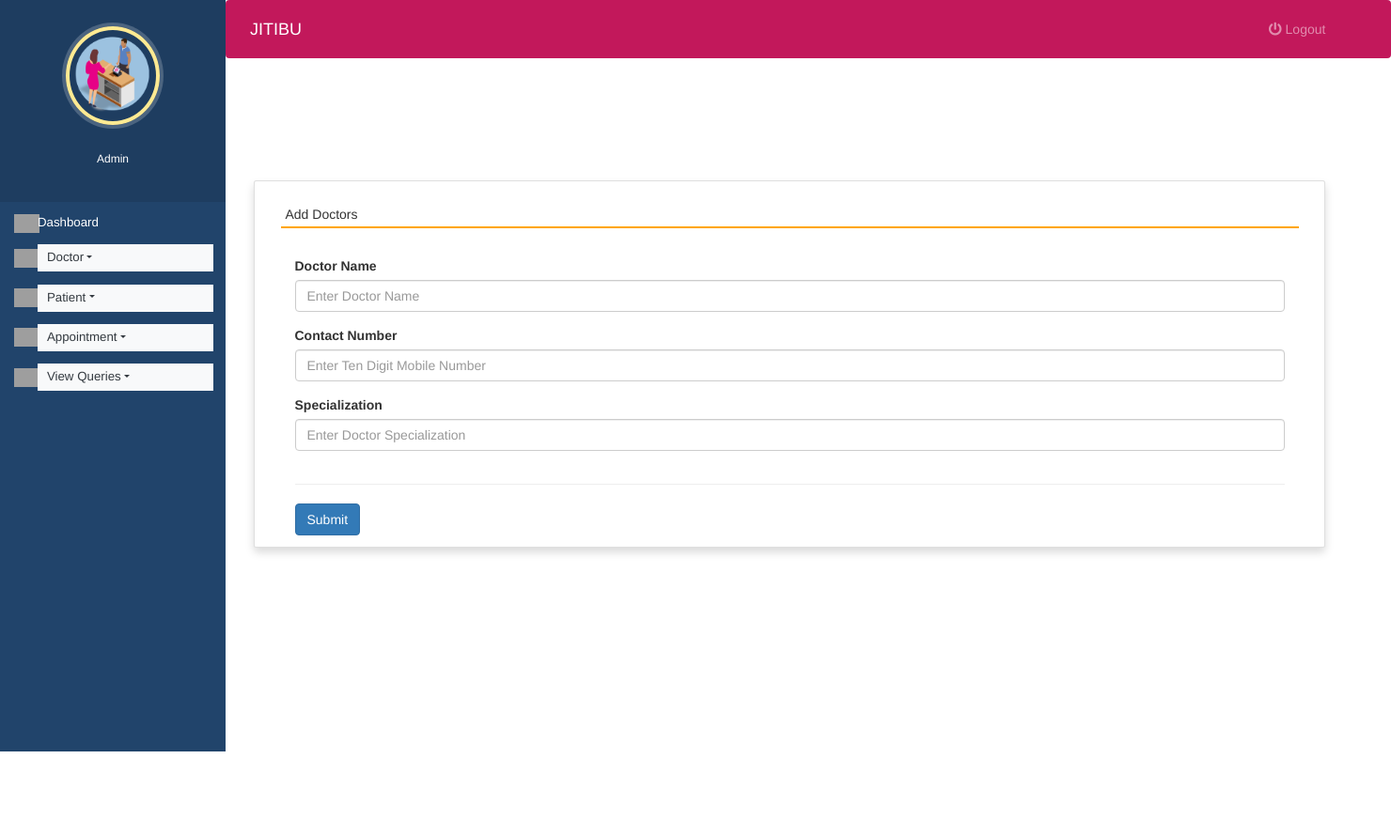
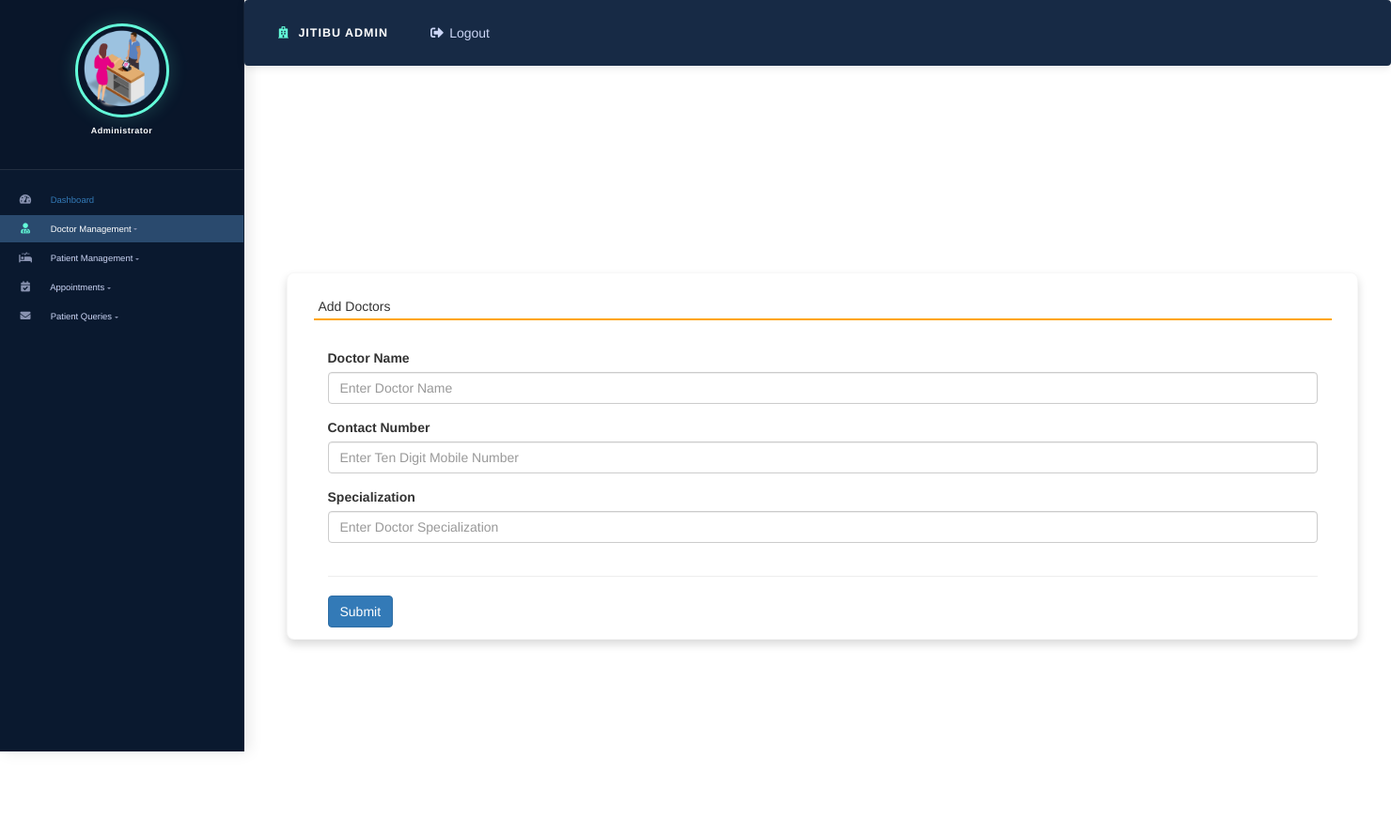
Before and after one commit to gatuu-14/jitibu, a Django app: page /add_doctor in a window 1480 px wide. Shown: the whole page at 94% size. Before the commit the page ends 800 px from the top, so only its background shows below. Run offline with Django 5.2, Linux system fonts and the light colour scheme; a user stored in the database is signed in; some libraries are stand-ins or nearby versions; grey boxes are pictures that could not be loaded.

Commit message:
modified the theme of the website in navbar_html

```diff
--- a/tuponye/templates/admin_nav.html
+++ b/tuponye/templates/admin_nav.html
@@ -4,284 +4,439 @@
 
 <head>
   <meta charset="UTF-8">
+  <meta name="viewport" content="width=device-width, initial-scale=1.0">
+  <title>{% block title %}JITIBU Admin{% endblock %}</title>
+
+  <!-- Bootstrap CSS -->
   <link rel="stylesheet" href="https://stackpath.bootstrapcdn.com/bootstrap/4.3.1/css/bootstrap.min.css">
-  <link rel="stylesheet" href="https://maxcdn.bootstrapcdn.com/font-awesome/4.7.0/css/font-awesome.min.css">
-  <script src="https://ajax.googleapis.com/ajax/libs/jquery/3.3.1/jquery.min.js"></script>
-  <script src="https://cdnjs.cloudflare.com/ajax/libs/popper.js/1.14.7/umd/popper.min.js"></script>
-  <script src="https://stackpath.bootstrapcdn.com/bootstrap/4.3.1/js/bootstrap.min.js"></script>
+  <!-- Font Awesome -->
+  <link rel="stylesheet" href="https://cdnjs.cloudflare.com/ajax/libs/font-awesome/5.15.4/css/all.min.css">
+  <!-- Google Fonts -->
+  <link href="https://fonts.googleapis.com/css2?family=Open+Sans:wght@300;400;600;700&display=swap" rel="stylesheet">
 
-
+  <!-- Custom CSS -->
   <link rel="stylesheet" href="{% static 'style.css' %}">
 
+  <style>
+    :root {
+      --primary-dark: #0A192F;       /* Navy blue */
+      --primary-blue: #172A45;       /* Dark blue */
+      --secondary-blue: #2A4A6E;     /* Medium blue */
+      --light-blue: #64FFDA;         /* Teal accent */
+      --text-white: #FFFFFF;         /* Pure white */
+      --text-light: #CCD6F6;         /* Light gray-blue */
+      --text-muted: #8892B0;        /* Muted text */
+      --hover-blue: #1E3A8A;        /* Hover state */
+    }
 
-  <style media="screen">
-    a:link {
+    body {
+      font-family: 'Open Sans', sans-serif;
+      background-color: #F8FAFC;
+      color: #333;
+      padding-left: 260px;
+      min-height: 100vh;
+    }
+
+    a {
+      color: var(--text-light);
+      text-decoration: none;
+      transition: all 0.2s ease;
+    }
+
+    a:hover {
+      color: var(--light-blue);
       text-decoration: none;
     }
 
-    a {
-      color: white;
+    /* ========== SIDEBAR ========== */
+    .menu {
+      background: var(--primary-dark);
+      height: 100vh;
+      width: 260px;
+      position: fixed;
+      top: 0;
+      left: 0;
+      z-index: 1000;
+      box-shadow: 4px 0 15px rgba(0, 0, 0, 0.1);
+      border-right: 1px solid rgba(255, 255, 255, 0.05);
+      overflow-y: auto;
     }
 
-    a:hover {
-      color: white;
+    .menu .avatar {
+      padding: 2.5rem 0;
+      text-align: center;
+      border-bottom: 1px solid rgba(255, 255, 255, 0.1);
     }
 
-    body {
-
-      padding-left: 240px;
-    }
-    main {
-      position: relative;
-      height: 100vh;
+    .menu .avatar img {
+      width: 100px;
+      height: 100px;
+      border-radius: 50%;
+      object-fit: cover;
+      border: 3px solid var(--light-blue);
+      box-shadow: 0 0 20px rgba(100, 255, 218, 0.2);
     }
 
-    .menu {
-      background: #21446B;
-      height: 100vh;
-      width: 240px;
-      position: fixed;
-      top: 0px;
-      left: 0;
-      z-index: 5;
-      outline: none;
+    .menu .avatar h6 {
+      color: var(--text-white);
+      margin-top: 1rem;
+      font-weight: 600;
+      font-size: 0.9rem;
+      letter-spacing: 0.5px;
     }
-    .menu .avatar {
-      background: rgba(0, 0, 0, 0.1);
-      padding: 2em 0.5em;
-      text-align: center;
-    }
-    .menu .avatar img {
-      width: 100px;
-      border-radius: 50%;
-      overflow: hidden;
-      border: 4px solid #ffea92;
-      box-shadow: 0 0 0 4px rgba(255, 255, 255, 0.2);
-    }
-    .menu .avatar h2 {
-      font-weight: normal;
-      margin-bottom: 0;
-    }
+
     .menu ul {
       list-style: none;
-      padding: 0.5em 0;
+      padding: 1.5rem 0;
       margin: 0;
     }
+
     .menu ul li {
-      padding: 0.5em 1em 0.5em 3em;
-      font-size: 0.95em;
-      font-weight: regular;
-      background-repeat: no-repeat;
-      background-position: left 15px center;
-      background-size: auto 20px;
-      transition: all 0.15s linear;
+      padding: 0.75rem 1.5rem;
+      font-size: 0.95rem;
+      font-weight: 500;
+      color: var(--text-light);
+      position: relative;
+      transition: all 0.2s ease;
       cursor: pointer;
+      margin: 0.25rem 0;
     }
-    .menu ul li.icon-dashboard {
-      background-image: url("http://www.entypo.com/images//gauge.svg");
-    }
-    .menu ul li.icon-customers {
-      background-image: url("http://www.entypo.com/images//briefcase.svg");
-    }
-    .menu ul li.icon-users {
-      background-image: url("http://www.entypo.com/images//users.svg");
-    }
-    .menu ul li.icon-calendar {
-      background-image: url("http://www.entypo.com/images//calendar.svg");
+
+    .menu ul li i {
+      width: 24px;
+      text-align: center;
+      margin-right: 12px;
+      font-size: 1.1rem;
+      color: var(--text-muted);
     }
 
     .menu ul li:hover {
-      background-color: rgba(0, 0, 0, 0.1);
+      background: var(--hover-blue);
+      color: var(--text-white);
     }
-    .menu ul li:focus {
-      outline: none;
+
+    .menu ul li:hover i {
+      color: var(--light-blue);
     }
-    @media screen and (max-width: 900px) and (min-width: 400px) {
-      body {
-        padding-left: 90px;
-      }
-      .menu {
-        width: 90px;
-      }
-      .menu .avatar {
-        padding: 0.5em;
-        position: relative;
-      }
-      .menu .avatar img {
-        width: 60px;
-      }
-      .menu .avatar h2 {
-        opacity: 0;
-        position: absolute;
-        top: 50%;
-        left: 100px;
-        margin: 0;
-        min-width: 200px;
-        border-radius: 4px;
-        background: rgba(0, 0, 0, 0.4);
-        transform: translate3d(-20px, -50%, 0);
-        transition: all 0.15s ease-in-out;
-      }
-      .menu .avatar:hover h2 {
-        opacity: 1;
-        transform: translate3d(0px, -50%, 0);
-      }
-      .menu ul li {
-        height: 60px;
-        background-position: center center;
-        background-size: 30px auto;
-        position: relative;
-      }
-      .menu ul li span {
-        opacity: 0;
-        position: absolute;
-        background: rgba(0, 0, 0, 0.5);
-        padding: 0.2em 0.5em;
-        border-radius: 4px;
-        top: 50%;
-        left: 80px;
-        transform: translate3d(-15px, -50%, 0);
-        transition: all 0.15s ease-in-out;
-      }
-      .menu ul li span:before {
-        content: '';
-        width: 0;
-        height: 0;
-        position: absolute;
-        top: 50%;
-        left: -5px;
-        border-top: 5px solid transparent;
-        border-bottom: 5px solid transparent;
-        border-right: 5px solid rgba(0, 0, 0, 0.5);
-        transform: translateY(-50%);
-      }
-      .menu ul li:hover span {
-        opacity: 1;
-        transform: translate3d(0px, -50%, 0);
-      }
+
+    .menu ul li.active {
+      background: var(--secondary-blue);
+      color: var(--text-white);
     }
-    @media screen and (max-width: 400px) {
+
+    .menu ul li.active i {
+      color: var(--light-blue);
+    }
+
+    /* ========== DROPDOWN MENUS ========== */
+    .dropdown-toggle::after {
+      display: inline-block;
+      margin-left: auto;
+      vertical-align: middle;
+      color: var(--text-muted);
+      transition: transform 0.2s;
+    }
+
+    .show .dropdown-toggle::after {
+      transform: rotate(180deg);
+    }
+
+    .dropdown-menu {
+      background: var(--primary-blue);
+      border: none;
+      border-radius: 0;
+      padding: 0;
+      margin: 0;
+      box-shadow: 0 5px 15px rgba(0, 0, 0, 0.2);
+      border-left: 3px solid var(--light-blue);
+    }
+
+    .dropdown-item {
+      color: var(--text-light);
+      padding: 0.75rem 1.5rem 0.75rem 3rem;
+      font-size: 0.9rem;
+      font-weight: 400;
+      transition: all 0.2s;
+      border-left: 3px solid transparent;
+    }
+
+    .dropdown-item:hover,
+    .dropdown-item:focus {
+      background: var(--hover-blue);
+      color: var(--text-white);
+      border-left: 3px solid var(--light-blue);
+    }
+
+    .dropdown-item.active {
+      background: var(--secondary-blue);
+      color: var(--light-blue);
+      font-weight: 500;
+    }
+
+    /* ========== TOP NAVBAR ========== */
+    .top-navbar {
+      background: var(--primary-blue);
+      box-shadow: 0 2px 10px rgba(0, 0, 0, 0.1);
+      height: 70px;
+      border-bottom: 1px solid rgba(255, 255, 255, 0.05);
+    }
+
+    .top-navbar .navbar-brand {
+      font-weight: 700;
+      letter-spacing: 1px;
+      color: var(--text-white);
+      font-size: 1.25rem;
+    }
+
+    .top-navbar .nav-link {
+      color: var(--text-light);
+      padding: 0.5rem 1.25rem;
+      font-weight: 500;
+    }
+
+    .top-navbar .nav-link:hover {
+      color: var(--light-blue);
+    }
+
+    .top-navbar .nav-link i {
+      margin-right: 8px;
+    }
+
+    /* ========== MAIN CONTENT ========== */
+    main {
+      padding-top: 90px;
+      padding-right: 30px;
+      padding-bottom: 30px;
+      min-height: calc(100vh - 70px);
+    }
+
+    /* ========== CARD STYLES ========== */
+    .card {
+      border: none;
+      border-radius: 8px;
+      box-shadow: 0 4px 12px rgba(0, 0, 0, 0.05);
+      margin-bottom: 25px;
+      transition: transform 0.2s, box-shadow 0.2s;
+      border: 1px solid rgba(0, 0, 0, 0.03);
+    }
+
+    .card:hover {
+      transform: translateY(-3px);
+      box-shadow: 0 8px 20px rgba(0, 0, 0, 0.1);
+    }
+
+    .card-header {
+      background: var(--primary-blue);
+      color: var(--text-white);
+      border-radius: 8px 8px 0 0 !important;
+      font-weight: 600;
+      letter-spacing: 0.5px;
+      padding: 1rem 1.5rem;
+    }
+
+    /* ========== RESPONSIVE STYLES ========== */
+    @media (max-width: 992px) {
       body {
         padding-left: 0;
       }
+
       .menu {
-        width: 230px;
-        box-shadow: 0 0 0 100em rgba(0, 0, 0, 0);
-        transform: translate3d(-230px, 0, 0);
-        transition: all 0.3s ease-in-out;
+        transform: translateX(-260px);
+        transition: transform 0.3s ease;
       }
-      .menu .smartphone-menu-trigger {
-        width: 40px;
-        height: 40px;
-        position: absolute;
-        left: 100%;
-        background: #21446B;
+
+      .menu.mobile-show {
+        transform: translateX(0);
+        box-shadow: 4px 0 15px rgba(0, 0, 0, 0.2);
       }
-      .menu .smartphone-menu-trigger:before,
-      .menu .smartphone-menu-trigger:after {
-        content: '';
-        width: 50%;
-        height: 2px;
-        background: #fff;
-        border-radius: 10px;
-        position: absolute;
-        top: 45%;
-        left: 50%;
-        transform: translate3d(-50%, -50%, 0);
+
+      .mobile-menu-trigger {
+        display: block !important;
+        color: var(--text-white);
+        font-size: 1.5rem;
+        margin-right: 1rem;
       }
-      .menu .smartphone-menu-trigger:after {
-        top: 55%;
-        transform: translate3d(-50%, -50%, 0);
-      }
-      .menu ul li {
-        padding: 1em 1em 1em 3em;
-        font-size: 1.2em;
-      }
-      .menu:focus {
-        transform: translate3d(0, 0, 0);
-        box-shadow: 0 0 0 100em rgba(0, 0, 0, 0.6);
-      }
-      .menu:focus .smartphone-menu-trigger {
-        pointer-events: none;
+
+      .dropdown-menu {
+        position: absolute !important;
+        left: 100% !important;
+        top: 0 !important;
+        margin-left: 0.5rem;
       }
     }
 
+    /* ========== UTILITY CLASSES ========== */
+    .text-accent {
+      color: var(--light-blue);
+    }
+
+    .bg-primary-dark {
+      background-color: var(--primary-dark);
+    }
+
+    .btn-accent {
+      background-color: var(--light-blue);
+      color: var(--primary-dark);
+      border: none;
+      font-weight: 600;
+      padding: 0.5rem 1.5rem;
+      border-radius: 4px;
+      transition: all 0.2s;
+    }
+
+    .btn-accent:hover {
+      background-color: #52e0c4;
+      color: var(--primary-dark);
+      transform: translateY(-2px);
+      box-shadow: 0 4px 8px rgba(0, 0, 0, 0.1);
+    }
+
+    /* ========== ANIMATIONS ========== */
+    @keyframes fadeIn {
+      from { opacity: 0; transform: translateY(10px); }
+      to { opacity: 1; transform: translateY(0); }
+    }
+
+    .animate-fade {
+      animation: fadeIn 0.3s ease-out forwards;
+    }
   </style>
 </head>
+
 <body>
-  <!-- partial:index.partial.html -->
-  <nav class="menu" tabindex="0">
-    <div class="smartphone-menu-trigger"></div>
+  <!-- Sidebar -->
+  <nav class="menu" id="sidebar">
     <header class="avatar">
-      <img src="{% static 'images/h8.png' %}" />
-      <br><br>
-      <h6 style="color : white">Admin</h6>
-
+      <img src="{% static 'images/h8.png' %}" alt="Admin Avatar">
+      <h6>Administrator</h6>
     </header>
     <ul>
-      <li tabindex="0" class="icon-dashboard"> <a style="color:white; text-decoration:none;" href="{% url 'admin_home' %}"><span>Dashboard</span></a> </li>
-
-      <li tabindex="0" class="nav-item dropdown icon-customers">
-        <a href="" class="nav-link dropdown-toggle text-dark bg-light" id="navbardrop"
-				data-toggle="dropdown" style="color:white; text-decoration:none;"> Doctor</a>
-				<div class="dropdown-menu">
-					<a href="{% url 'add_doctor' %}" class="dropdown-item">Add Doctor</a>
-					<a href="{% url 'view_doctor' %}" class="dropdown-item">View Doctor</a>
-				</div>
+      <li class="{% if request.path == '/admin_home' %}active{% endif %}">
+        <a href="{% url 'admin_home' %}">
+          <i class="fas fa-tachometer-alt"></i>
+          <span>Dashboard</span>
+        </a>
       </li>
 
-      <li tabindex="0" class="nav-item dropdown icon-users">
-        <a href="" class="nav-link dropdown-toggle text-dark bg-light" id="navbardrop"
-				data-toggle="dropdown" style="color:white; text-decoration:none;"> Patient</a>
-				<div class="dropdown-menu">
-					<a href="{% url 'add_patient' %}" class="dropdown-item">Add Patient</a>
-					<a href="{% url 'view_patient' %}" class="dropdown-item">View Patient</a>
-				</div>
+      <li class="nav-item dropdown {% if 'doctor' in request.path %}active{% endif %}">
+        <a class="dropdown-toggle" data-toggle="dropdown" role="button" aria-haspopup="true" aria-expanded="false">
+          <i class="fas fa-user-md"></i>
+          <span>Doctor Management</span>
+        </a>
+        <div class="dropdown-menu">
+          <a class="dropdown-item {% if request.path == '/add_doctor' %}active{% endif %}" href="{% url 'add_doctor' %}">Add Doctor</a>
+          <a class="dropdown-item {% if request.path == '/view_doctor' %}active{% endif %}" href="{% url 'view_doctor' %}">View Doctors</a>
+        </div>
       </li>
 
-      <li tabindex="0" class="nav-item dropdown icon-calendar">
-        <a href="" class="nav-link dropdown-toggle text-dark bg-light" id="navbardrop"
-				data-toggle="dropdown" style="color:white; text-decoration:none;"> Appointment</a>
-				<div class="dropdown-menu">
-					<a href="{% url 'add_appointment' %}" class="dropdown-item">Add Appointment</a>
-					<a href="{% url 'view_appointment' %}" class="dropdown-item">View Appointment</a>
-				</div>
+      <li class="nav-item dropdown {% if 'patient' in request.path %}active{% endif %}">
+        <a class="dropdown-toggle" data-toggle="dropdown" role="button" aria-haspopup="true" aria-expanded="false">
+          <i class="fas fa-procedures"></i>
+          <span>Patient Management</span>
+        </a>
+        <div class="dropdown-menu">
+          <a class="dropdown-item {% if request.path == '/add_patient' %}active{% endif %}" href="{% url 'add_patient' %}">Add Patient</a>
+          <a class="dropdown-item {% if request.path == '/view_patient' %}active{% endif %}" href="{% url 'view_patient' %}">View Patients</a>
+        </div>
       </li>
 
-        <li tabindex="0" class="nav-item dropdown icon-calendar">
-        <a href="" class="nav-link dropdown-toggle text-dark bg-light" id="navbardrop"
-				data-toggle="dropdown" style="color:white; text-decoration:none;"> View Queries</a>
-				<div class="dropdown-menu">
-					<a href="{% url 'unread_queries' %}" class="dropdown-item">Unread Queries</a>
-					<a href="{% url 'read_queries' %}" class="dropdown-item">Read Queries</a>
-				</div>
+      <li class="nav-item dropdown {% if 'appointment' in request.path %}active{% endif %}">
+        <a class="dropdown-toggle" data-toggle="dropdown" role="button" aria-haspopup="true" aria-expanded="false">
+          <i class="fas fa-calendar-check"></i>
+          <span>Appointments</span>
+        </a>
+        <div class="dropdown-menu">
+          <a class="dropdown-item {% if request.path == '/add_appointment' %}active{% endif %}" href="{% url 'add_appointment' %}">Schedule Appointment</a>
+          <a class="dropdown-item {% if request.path == '/view_appointment' %}active{% endif %}" href="{% url 'view_appointment' %}">View Appointments</a>
+        </div>
+      </li>
+
+      <li class="nav-item dropdown {% if 'queries' in request.path %}active{% endif %}">
+        <a class="dropdown-toggle" data-toggle="dropdown" role="button" aria-haspopup="true" aria-expanded="false">
+          <i class="fas fa-envelope"></i>
+          <span>Patient Queries</span>
+        </a>
+        <div class="dropdown-menu">
+          <a class="dropdown-item {% if request.path == '/unread_queries' %}active{% endif %}" href="{% url 'unread_queries' %}">Unread Queries</a>
+          <a class="dropdown-item {% if request.path == '/read_queries' %}active{% endif %}" href="{% url 'read_queries' %}">Read Queries</a>
+        </div>
       </li>
     </ul>
   </nav>
 
-  <main>
-    <!-- nav start -->
-    <div class="bs-example">
-      <nav class="navbar navbar-expand-md  navbar-dark fixed-top" style="background:#c2185b;">
-        <a href="#" class="navbar-brand">JITIBU</a>
-        <button type="button" class="navbar-toggler" data-toggle="collapse" data-target="#navbarCollapse">
-          <span class="navbar-toggler-icon"></span>
-        </button>
-        <div class="collapse navbar-collapse justify-content-between" id="navbarCollapse">
-          <div class="navbar-nav" style=" margin-left: 90%;">
+  <!-- Main Content -->
+  <div class="main-content">
+    <!-- Top Navbar -->
+    <nav class="navbar navbar-expand-lg top-navbar fixed-top">
+      <button class="navbar-toggler mobile-menu-trigger d-lg-none" type="button" id="mobileMenuTrigger" style="display: none;">
+        <i class="fas fa-bars"></i>
+      </button>
+      <a class="navbar-brand ml-3" href="#">
+        <i class="fas fa-hospital mr-2 text-accent"></i> JITIBU ADMIN
+      </a>
 
-            <a href="{% url 'logout' %}" class="nav-item nav-link"><i class="fas fa-power-off"></i> Logout</a>
-          </div>
-        </div>
-      </nav>
-    </div>
-    <!-- nav end -->
+      <div class="collapse navbar-collapse justify-content-end">
+        <ul class="navbar-nav">
+          <li class="nav-item">
+            <a class="nav-link" href="{% url 'logout' %}">
+              <i class="fas fa-sign-out-alt mr-1"></i> Logout
+            </a>
+          </li>
+        </ul>
+      </div>
+    </nav>
 
-    <!-- content start-->
-    {% block content %}
+    <main>
+      <!-- Content Section -->
+      <div class="container-fluid animate-fade">
+        {% block content %}
+        <!-- Content will be injected here -->
+        {% endblock content %}
+      </div>
+    </main>
+  </div>
 
-    {% endblock content %}
-    <!-- content end-->
-  </main>
+  <!-- JavaScript Libraries -->
+  <script src="https://code.jquery.com/jquery-3.3.1.min.js"></script>
+  <script src="https://cdnjs.cloudflare.com/ajax/libs/popper.js/1.14.7/umd/popper.min.js"></script>
+  <script src="https://stackpath.bootstrapcdn.com/bootstrap/4.3.1/js/bootstrap.min.js"></script>
+
+  <!-- Custom Script -->
+  <script>
+    $(document).ready(function() {
+      // Mobile menu toggle
+      $('#mobileMenuTrigger').click(function(e) {
+        e.stopPropagation();
+        $('#sidebar').toggleClass('mobile-show');
+      });
+
+      // Close menu when clicking outside
+      $(document).click(function() {
+        $('#sidebar').removeClass('mobile-show');
+      });
+
+      // Prevent dropdown from closing when clicking inside
+      $('.dropdown-menu').click(function(e) {
+        e.stopPropagation();
+      });
+
+      // Add active class to dropdown parent when child is active
+      $('.dropdown-item').each(function() {
+        if (window.location.pathname === $(this).attr('href')) {
+          $(this).addClass('active');
+          $(this).closest('.dropdown').addClass('active');
+        }
+      });
+
+      // Smooth animations
+      $('.dropdown').on('show.bs.dropdown', function() {
+        $(this).find('.dropdown-menu').addClass('animate-fade');
+      });
+    });
+  </script>
+
+  {% block scripts %}
+  <!-- Additional scripts will be injected here -->
+  {% endblock scripts %}
 </body>
 </html>
```
Also changed, not shown: db.sqlite3.
